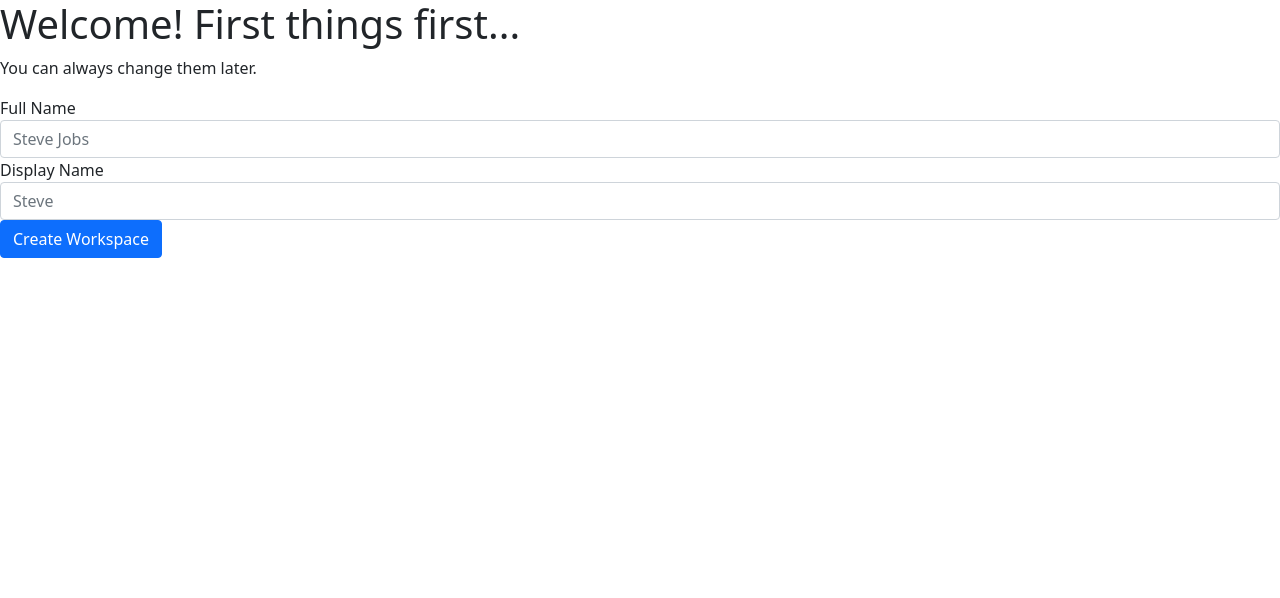
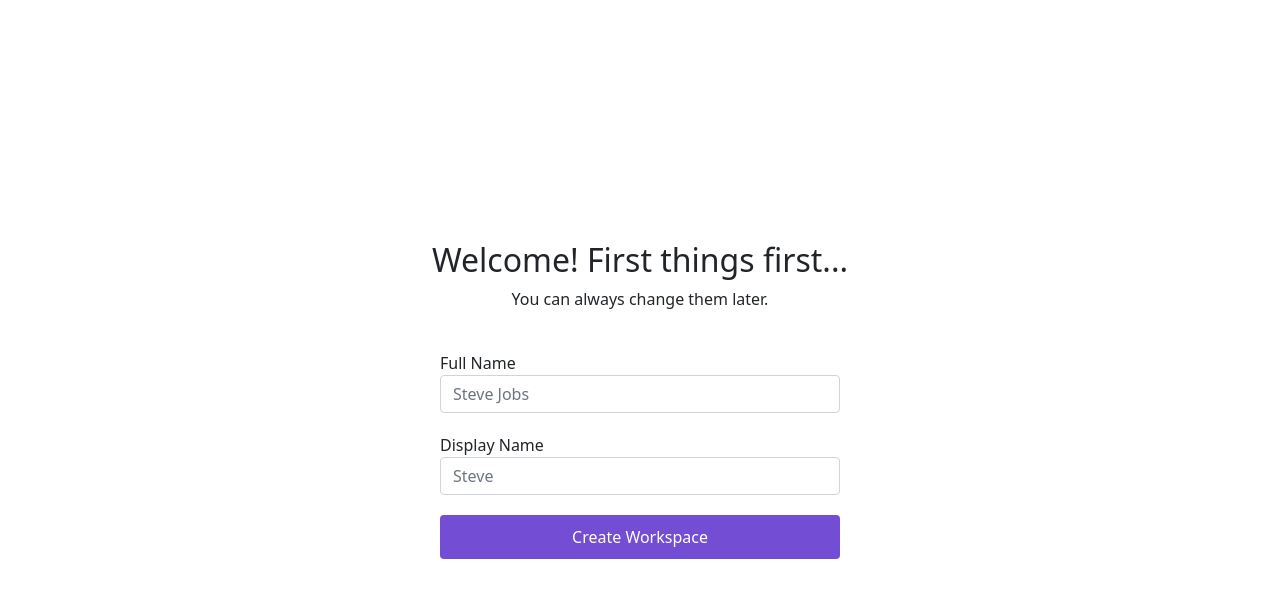
Before and after one commit to Rithik1010/mockup_assignment, a React (Create React App) app: page / in a window 1280 px wide. Shown: the top 598 px of the page. Built offline with nearby package versions, Linux system fonts and the light colour scheme.

Commit message:
Basic CSS

```diff
--- a/src/components/Congratulation.js
+++ b/src/components/Congratulation.js
@@ -1,11 +1,13 @@
 function Congratulation(props) {
-  return (
-    <div>
-        <h1>Congratulations, {props.user.display_name}</h1>
-        <p>You have completed onboarding, you can start using the Eden!</p>
-        <input type="submit" value="Launch Eden" className="btn btn-primary" />
-    </div>
-  )
+	return (
+		<div>
+			<h2 className="text-center">Congratulations, {props.user.display_name}!</h2>
+			<p className="text-center spacing">You have completed onboarding, you can start using the Eden!</p>
+			<div className="text-center">
+				<input type="submit" value="Launch Eden" className="btn btn-primary button" />
+			</div>
+		</div>
+	)
 }
 
 export default Congratulation
--- a/src/components/Plan.js
+++ b/src/components/Plan.js
@@ -7,14 +7,22 @@ function Plan(props) {
 
 	return (
 		<div>
-			<h1>How are you planning to use Eden?</h1>
-			<p>We'll streamline your setup experienceaccordingly.</p>
-			<form onSubmit={handleSubmit}>
-				<h2>For myself</h2>
-				<p>Write better. Think more clearly. Stay organized</p>
-				<h2>With my team</h2>
-				<p>Wikis, docs, tasks &amp; projects, all in one place.</p>
-				<input type="submit" value="Create Workspace" className="btn btn-primary" />
+			<h2 className="text-center">How are you planning to use Eden?</h2>
+			<p className="text-center spacing">We'll streamline your setup experienceaccordingly.</p>
+			<form onSubmit={handleSubmit} className="container">
+				<div className="row">
+					<div className="col-md-6 column column1">
+						<h6>For myself</h6>
+						<p>Write better. Think more clearly. Stay organized</p>
+					</div>
+					<div className="col-md-6 column">
+						<h6>With my team</h6>
+						<p>Wikis, docs, tasks &amp; projects, all in one place.</p>
+					</div>
+				</div>
+				<div className="text-center">
+					<input type="submit" value="Create Workspace" className="btn btn-primary button" />
+				</div>
 			</form>
 		</div>
 	)
--- a/src/components/SetUpHome.js
+++ b/src/components/SetUpHome.js
@@ -11,11 +11,12 @@ function SetUpHome(props) {
 
 	return (
 		<div>
-			<h1>Let's set up a home for all your work</h1>
-			<p>You can always create another workspace later.</p>
+			<h2 className="text-center">Let's set up a home for all your work</h2>
+			<p className="text-center spacing">You can always create another workspace later.</p>
 			<form onSubmit={handleSubmit}>
-				<div class="form-group">
+				<div className="form-group input-field">
 					<label for="name">Workspace Name</label>
+					<div className="text-center">
 						<input
 							id="name"
 							className="form-control"
@@ -24,11 +25,12 @@ function SetUpHome(props) {
 							onChange={(e) => setWorkSpace({...workSpace, name: e.target.value})}
 						/>
 					</div>
-				<div class="form-group">
+				</div>
+				<div className="form-group">
 					<label for="url">Workspace URL (optional)</label>
-					<div class="input-group mb-2">
-						<div class="input-group-prepend">
-							<div class="input-group-text">www.eden.com/</div>
+					<div className="input-group mb-2 input-field">
+						<div className="input-group-prepend">
+							<div className="input-group-text">www.eden.com/</div>
 						</div>
 						<input
 							id="url"
@@ -39,7 +41,9 @@ function SetUpHome(props) {
 						/>
 					</div>
 				</div>
-				<input type="submit" value="Create Workspace" className="btn btn-primary" />
+				<div className="text-center">
+					<input type="submit" value="Create Workspace" className="btn btn-primary button" />
+				</div>
 			</form>
 		</div>
 	)
--- a/src/components/Welcome.js
+++ b/src/components/Welcome.js
@@ -12,10 +12,10 @@ function Welcome(props) {
 
 	return (
 		<div>
-			<h1>Welcome! First things first...</h1>
-			<p>You can always change them later.</p>
+			<h2 className="text-center">Welcome! First things first...</h2>
+			<p className="text-center spacing">You can always change them later.</p>
 			<form onSubmit={handleSubmit} >
-				<div class="form-group">
+				<div className="form-group input-field">
 					<label for="full_name">Full Name</label>
 					<input
 						id="full_name"
@@ -25,7 +25,7 @@ function Welcome(props) {
 						onChange={(e) => setUser({...user, full_name: e.target.value})}
 					/>
 				</div>
-				<div>
+				<div className="form-group input-field">
 					<label for="display_name">Display Name</label>
 					<input
 						id="display_name"
@@ -35,7 +35,9 @@ function Welcome(props) {
 						onChange={(e) => setUser({...user, display_name: e.target.value})}
 					/>
 				</div>
-				<input type="submit" value="Create Workspace" className="btn btn-primary" />
+				<div className="text-center">
+					<input type="submit" value="Create Workspace" className="btn btn-primary button" />
+				</div>
 			</form>
 		</div>
 	)
--- a/src/index.css
+++ b/src/index.css
@@ -0,0 +1,43 @@
+.App {
+    display: flex;
+    justify-content: center;
+    align-items: center;
+    height: 800px;
+}
+
+.form-group {
+    width: 400px;
+    margin : 20px auto;
+    /* align-items: center; */
+}
+
+.button {
+    padding: 10px 0;
+    width: 400px;
+    background-color: rgb(115, 77, 211);
+    border: 0px;
+}
+
+.spacing {
+    margin-bottom: 40px;
+}
+
+.row {
+    width: 400px;
+    margin: 20px auto;
+}
+
+.column {
+    border: 1px solid black;
+    border-radius: 5px;
+    padding: 20px;
+    width: 185px;
+}
+
+.column1 {
+    margin-right: 30px;
+}
+
+.column2 {
+    margin-left: 30px;
+}
```
Lines whose indentation alone changed are shown as unchanged.
